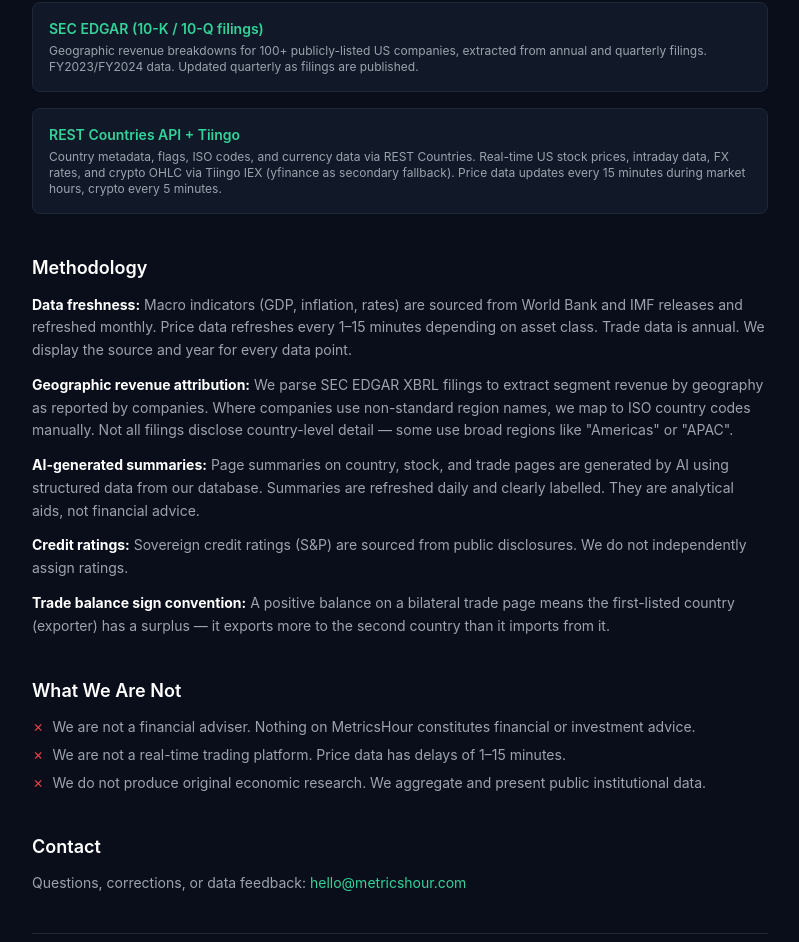
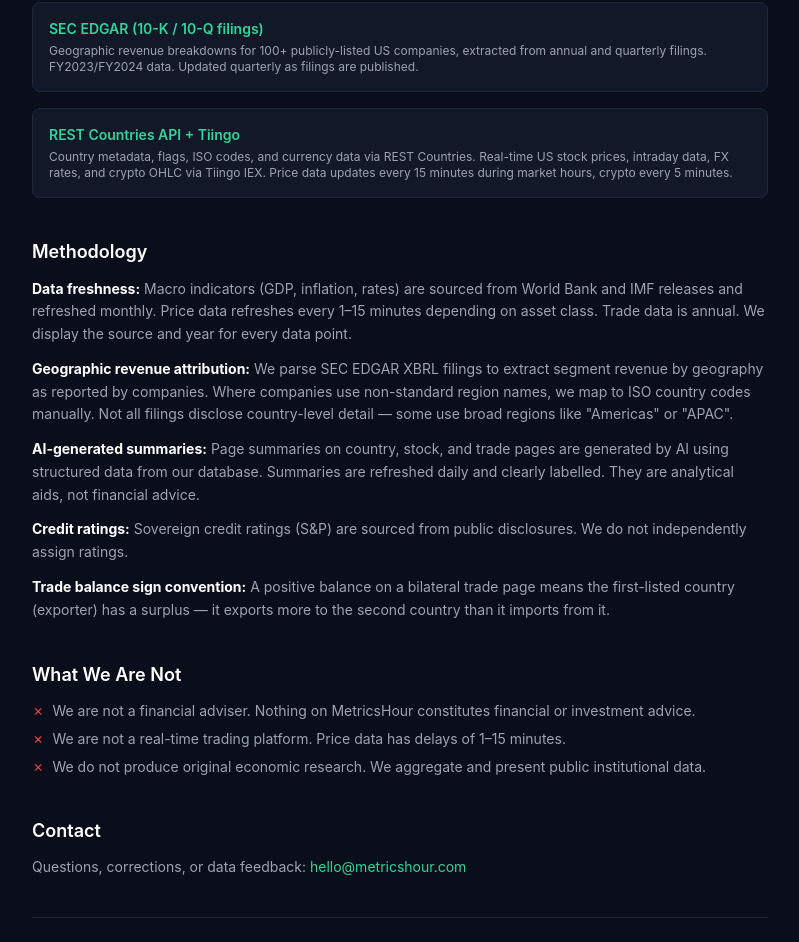
Before and after one commit to metricshour-netizen/Metricshour, a Nuxt app in the folder frontend/: page /about in a window 1280 px wide. Shown: the part 947-1889 px from the top of the page, without its empty margins (240-1039 px from the left). Built offline with nearby package versions, Linux system fonts and the light colour scheme.

Commit message:
fix: remove yfinance mention from about page data sources

```diff
--- a/frontend/pages/about.vue
+++ b/frontend/pages/about.vue
@@ -44,7 +44,7 @@
         </div>
         <div class="bg-[#111827] border border-[#1f2937] rounded-lg p-4">
           <div class="text-sm font-semibold text-emerald-400 mb-1">REST Countries API + Tiingo</div>
-          <p class="text-xs text-gray-400">Country metadata, flags, ISO codes, and currency data via REST Countries. Real-time US stock prices, intraday data, FX rates, and crypto OHLC via Tiingo IEX (yfinance as secondary fallback). Price data updates every 15 minutes during market hours, crypto every 5 minutes.</p>
+          <p class="text-xs text-gray-400">Country metadata, flags, ISO codes, and currency data via REST Countries. Real-time US stock prices, intraday data, FX rates, and crypto OHLC via Tiingo IEX. Price data updates every 15 minutes during market hours, crypto every 5 minutes.</p>
         </div>
       </div>
     </section>
```
